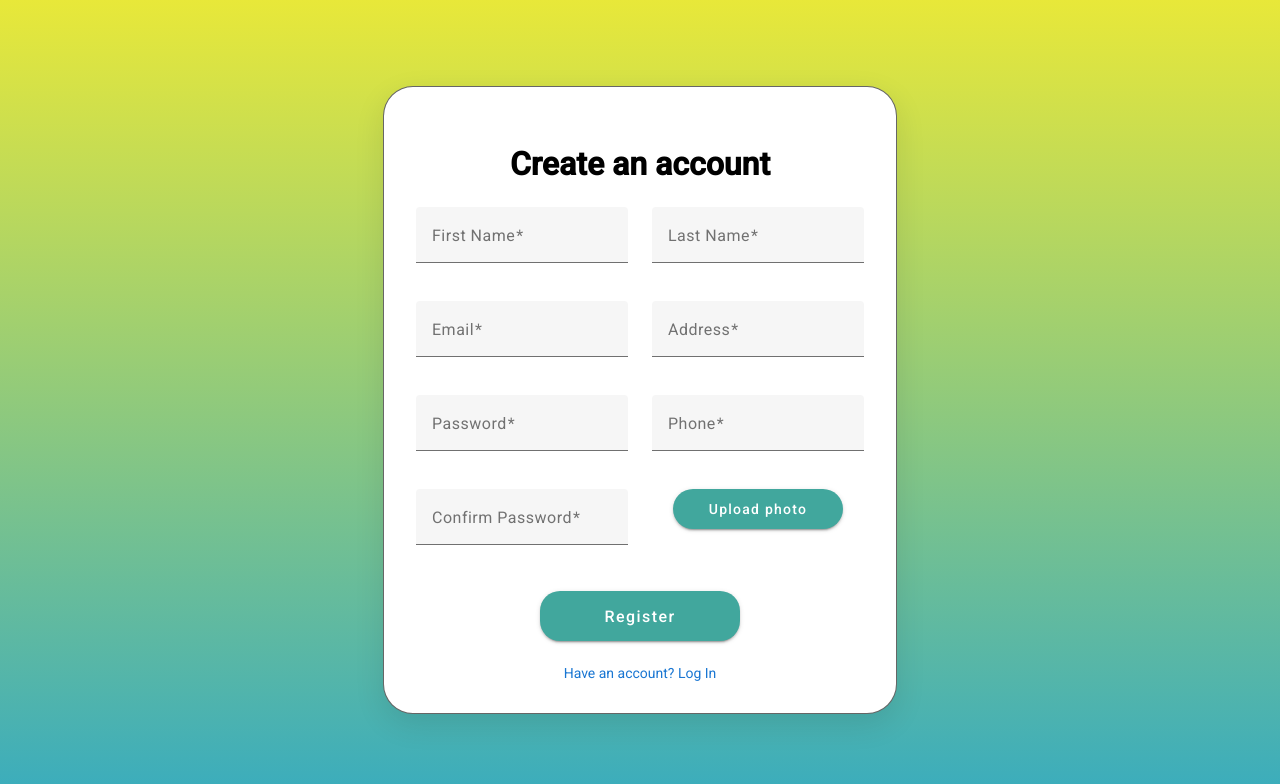
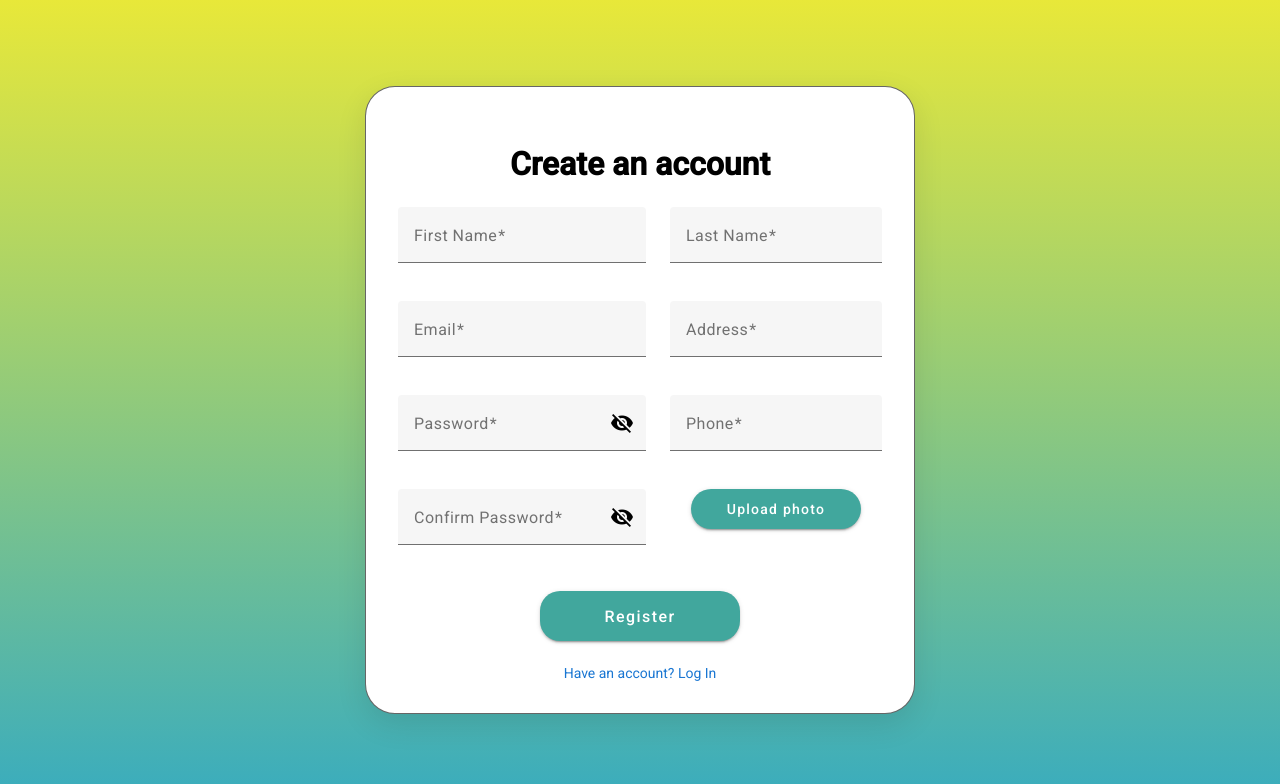
Before and after one commit to kzi-nastava/mrs-team23-Zgazeni-sendvic, an Angular app in the folder Web Front-end (IKS)/Web-Front-IKS/: page /register in a window 1280 px wide. Shown: the top 784 px of the page. Built offline with nearby package versions, Linux system fonts and the light colour scheme.

Commit message:
Add password visibility

```diff
--- a/Web Front-end (IKS)/Web-Front-IKS/src/app/registration-form/registration-form.html
+++ b/Web Front-end (IKS)/Web-Front-IKS/src/app/registration-form/registration-form.html
@@ -22,7 +22,10 @@
 
     <mat-form-field appearance="fill">
       <mat-label>Password</mat-label>
-      <input matInput type="password" formControlName="password">
+      <input matInput [type]="hidePassword ? 'password' : 'text'" formControlName="password">
+    <button mat-icon-button matSuffix (click)="togglePasswordVisibility()" type="button">
+        <mat-icon>{{ hidePassword ? 'visibility_off' : 'visibility' }}</mat-icon>
+    </button>
       @if (form.get('password')?.invalid && form.get('password')?.touched) {
     <mat-error>{{ getErrorMessage('password') }}</mat-error>
   }
@@ -30,7 +33,10 @@
 
     <mat-form-field appearance="fill">
       <mat-label>Confirm Password</mat-label>
-      <input matInput type="password" formControlName="confirmPassword">
+      <input matInput [type]="hideConfirmPassword ? 'password' : 'text'" formControlName="confirmPassword">
+    <button mat-icon-button matSuffix (click)="toggleConfirmPasswordVisibility()" type="button">
+        <mat-icon>{{ hideConfirmPassword ? 'visibility_off' : 'visibility' }}</mat-icon>
+    </button>
       @if (form.get('confirmPassword')?.invalid && form.get('confirmPassword')?.touched) {
     <mat-error>{{ getErrorMessage('confirmPassword') }}</mat-error>
   }
--- a/Web Front-end (IKS)/Web-Front-IKS/src/app/registration-form/registration-form.ts
+++ b/Web Front-end (IKS)/Web-Front-IKS/src/app/registration-form/registration-form.ts
@@ -5,6 +5,7 @@ import { MatInputModule } from '@angular/material/input';
 import { MatButtonModule } from '@angular/material/button';
 import { CommonModule } from '@angular/common';
 import { FormGroup } from '@angular/forms';
+import { MatIconModule } from '@angular/material/icon';
 
 
 @Component({
@@ -14,7 +15,8 @@ import { FormGroup } from '@angular/forms';
     MatFormFieldModule,
     MatInputModule,
     MatButtonModule,
-    CommonModule
+    CommonModule,
+    MatIconModule
 
 
   ],
@@ -23,6 +25,8 @@ import { FormGroup } from '@angular/forms';
 })
 export class RegistrationForm {
   form!: FormGroup;
+  hidePassword = true;  // Toggle password visibility
+  hideConfirmPassword = true;
 
   constructor(private fb: FormBuilder) {
     this.form = this.fb.group({
@@ -45,6 +49,14 @@ export class RegistrationForm {
     console.log('Form submitted:', this.form.value);
   }
 
+  togglePasswordVisibility() {
+    this.hidePassword = !this.hidePassword;
+  }
+
+  toggleConfirmPasswordVisibility() {
+    this.hideConfirmPassword = !this.hideConfirmPassword;
+  }
+
   getErrorMessage(fieldName: string): string {
     const control = this.form.get(fieldName);
     if (!control || !control.errors) return '';
```
